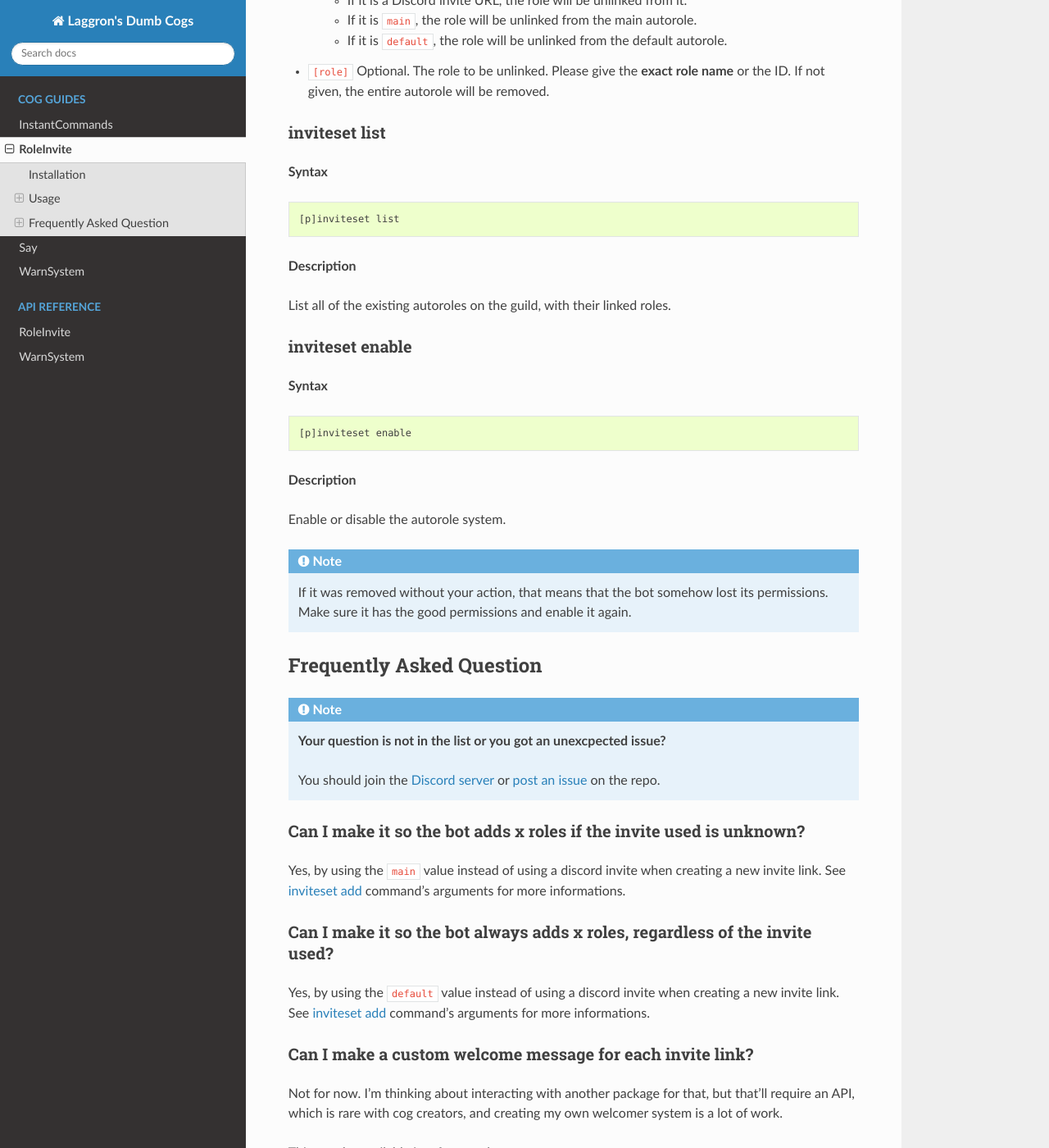
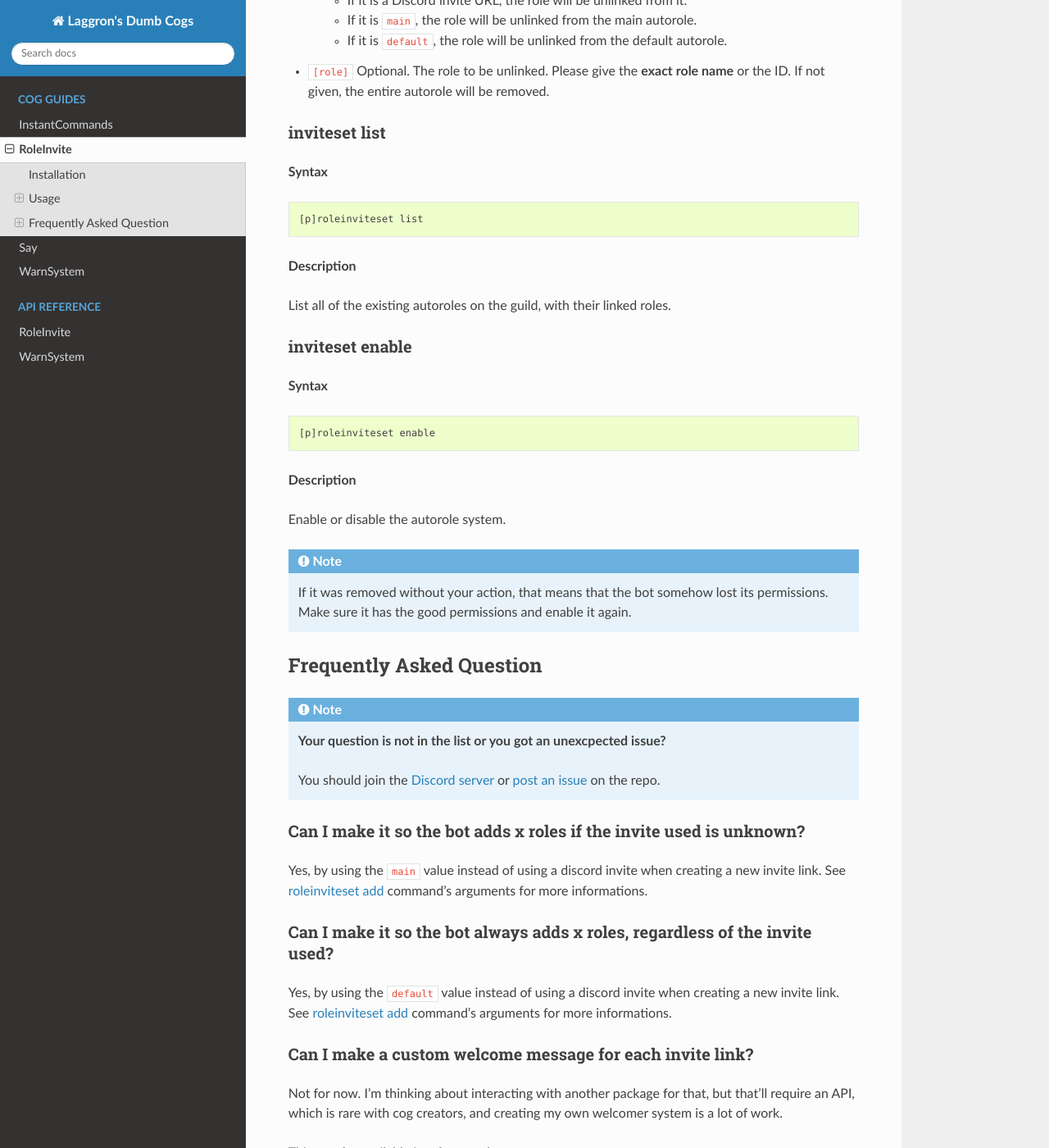
Before and after one commit to laggron42/Laggrons-Dumb-Cogs, a Sphinx documentation site: the page built from docs/roleinvite.rst, in a window 1280 px wide and 1400 px high, scrolled down 3442 px. Shown: the whole window at 82% size. Built offline with Sphinx 7.4.7 and the Read the Docs theme 2.0.0, drawn with Linux system fonts in a browser that asks for light colours; some of the changed text lies outside the part shown.

Commit message:
[RoleInvite] Use roleinviteset command name
This fixes the conflict introduced by https://github.com/Cog-Creators/Red-DiscordBot/pull/1847

Merge of pull request #51 by @NeuroAssassin

* Change to roleinviteset

* Update to roleinviteset in docs

* Update to roleinviteset for readme

* I did a whoopsie

```diff
--- a/docs/roleinvite.rst
+++ b/docs/roleinvite.rst
@@ -67,7 +67,7 @@ inviteset
 
 **Syntax**::
 
-    [p]inviteset
+    [p]roleinviteset
 
 **Description**
 
@@ -82,7 +82,7 @@ inviteset add
 
 **Syntax**::
 
-    [p]inviteset add <invite|main|default> <role>
+    [p]roleinviteset add <invite|main|default> <role>
 
 **Description**
 
@@ -120,7 +120,7 @@ inviteset remove
 
 **Syntax**::
 
-    [p]inviteset remove <invite|main|default> [role]
+    [p]roleinviteset remove <invite|main|default> [role]
 
 **Description**
 
@@ -152,7 +152,7 @@ inviteset list
 
 .. code-block:: none
 
-    [p]inviteset list
+    [p]roleinviteset list
 
 **Description**
 
@@ -168,7 +168,7 @@ inviteset enable
 
 .. code-block:: none
 
-    [p]inviteset enable
+    [p]roleinviteset enable
 
 **Description**
 
@@ -196,7 +196,7 @@ Can I make it so the bot adds x roles if the invite used is unknown?
 ~~~~~~~~~~~~~~~~~~~~~~~~~~~~~~~~~~~~~~~~~~~~~~~~~~~~~~~~~~~~~~~~~~~~
 
 Yes, by using the ``main`` value instead of using a discord invite
-when creating a new invite link. See :ref:`inviteset add <command-inviteset-add>` command's
+when creating a new invite link. See :ref:`roleinviteset add <command-inviteset-add>` command's
 arguments for more informations.
 
 ~~~~~~~~~~~~~~~~~~~~~~~~~~~~~~~~~~~~~~~~~~~~~~~~~~~~~~~~~~~~~~~~~~~~~~~~~~~~
@@ -204,7 +204,7 @@ Can I make it so the bot always adds x roles, regardless of the invite used?
 ~~~~~~~~~~~~~~~~~~~~~~~~~~~~~~~~~~~~~~~~~~~~~~~~~~~~~~~~~~~~~~~~~~~~~~~~~~~~
 
 Yes, by using the ``default`` value instead of using a discord invite
-when creating a new invite link. See :ref:`inviteset add <command-inviteset-add>` command's
+when creating a new invite link. See :ref:`roleinviteset add <command-inviteset-add>` command's
 arguments for more informations.
 
 ~~~~~~~~~~~~~~~~~~~~~~~~~~~~~~~~~~~~~~~~~~~~~~~~~~~~~~~~~
```
Also changed, not shown: roleinvite/README.md, 1 other file.
